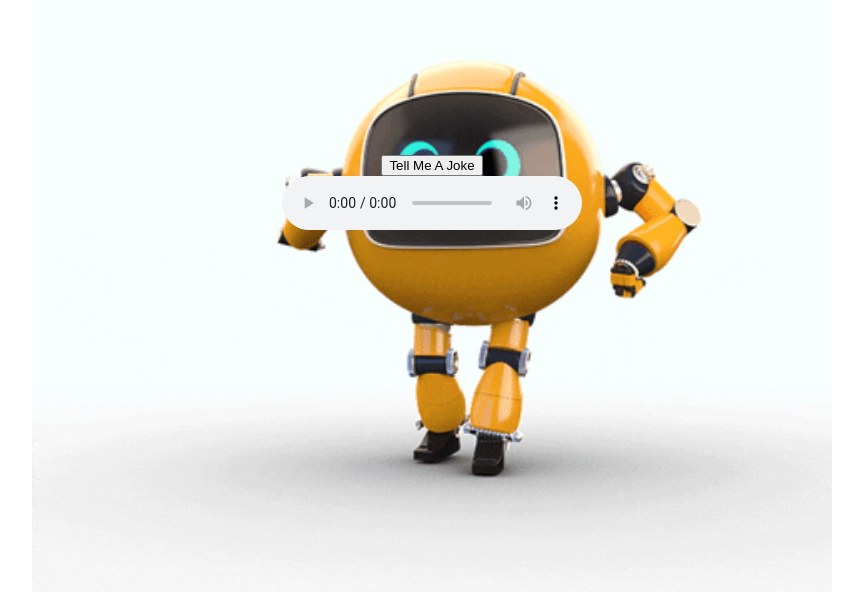
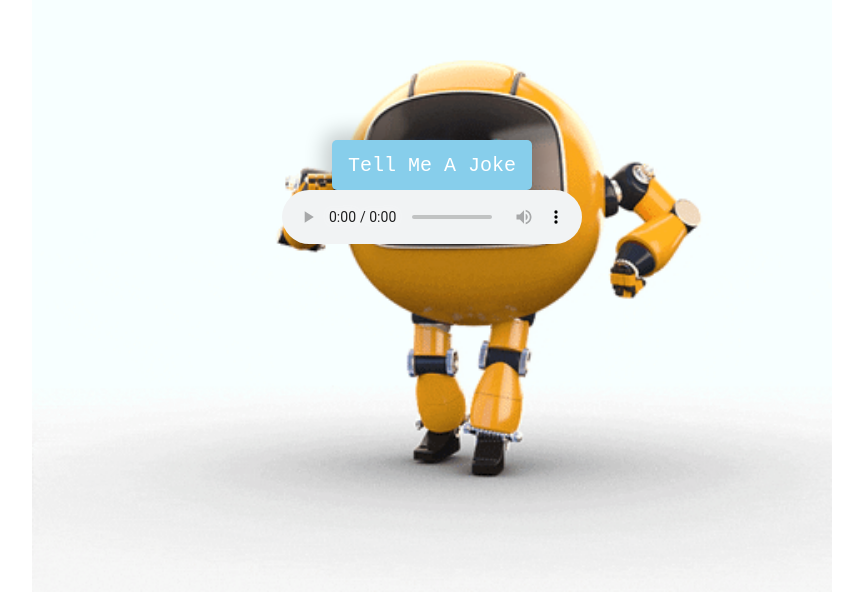
Before and after one commit to Jennah198/js-challenges, a plain HTML site: page 20-projects/joke-teller/index.html in a window 1280 px wide. Shown: the part 208-800 px from the top of the page, without its empty margins (208-1071 px from the left). Drawn offline with Linux system fonts and the light colour scheme.

Commit message:
added style for  button and background

```diff
--- a/20-projects/joke-teller/style.css
+++ b/20-projects/joke-teller/style.css
@@ -20,3 +20,37 @@ body {
   background-position: center;
   background-repeat: no-repeat;
 }
+
+button {
+  cursor: pointer;
+  outline: none;
+  width: 200px;
+  height: 50px;
+  font-family: 'Courier New', Courier, monospace;
+  font-size: 20px;
+  color: white;
+  border: none;
+  border-radius: 5px;
+  background: skyblue;
+  box-shadow: 2px 2px 20px 10px rgba(0, 0, 0, 0.2);
+}
+
+button:hover {
+  filter: brightness(95%);
+}
+
+button:active {
+  transform: scale(0.98);
+}
+
+button:disabled {
+  cursor: default;
+  filter: brightness(30%);
+}
+
+/* media query: tablet or smaller */
+@media screen and (max-width: 1000px) {
+  .container {
+    background-size: cover;
+  }
+}
```
